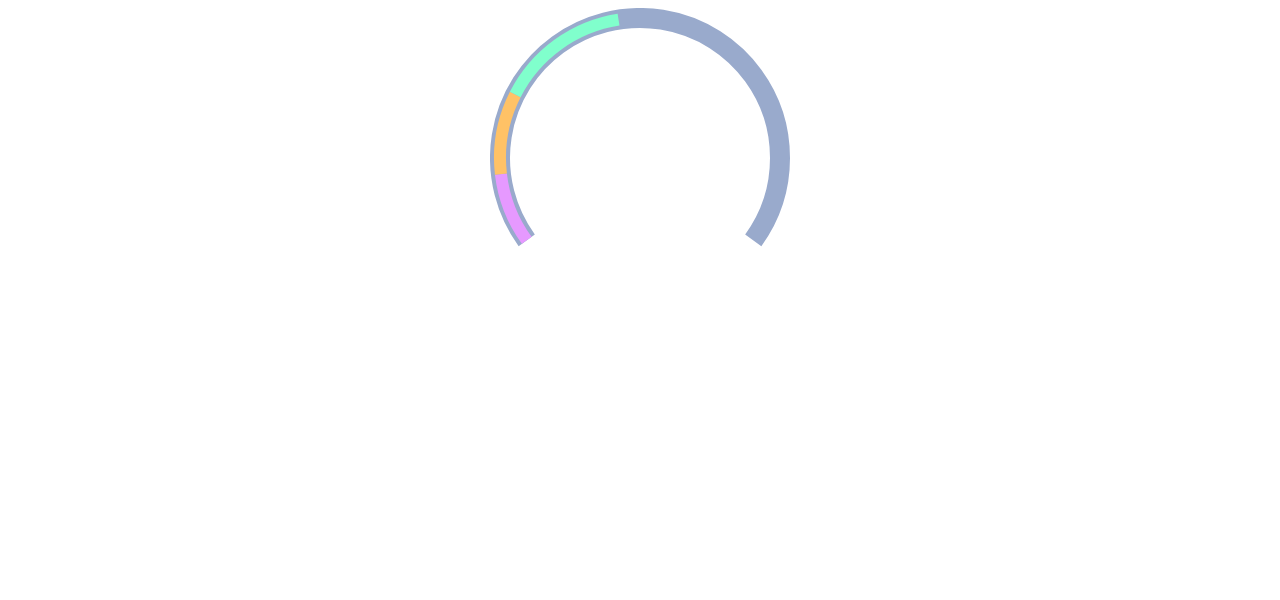
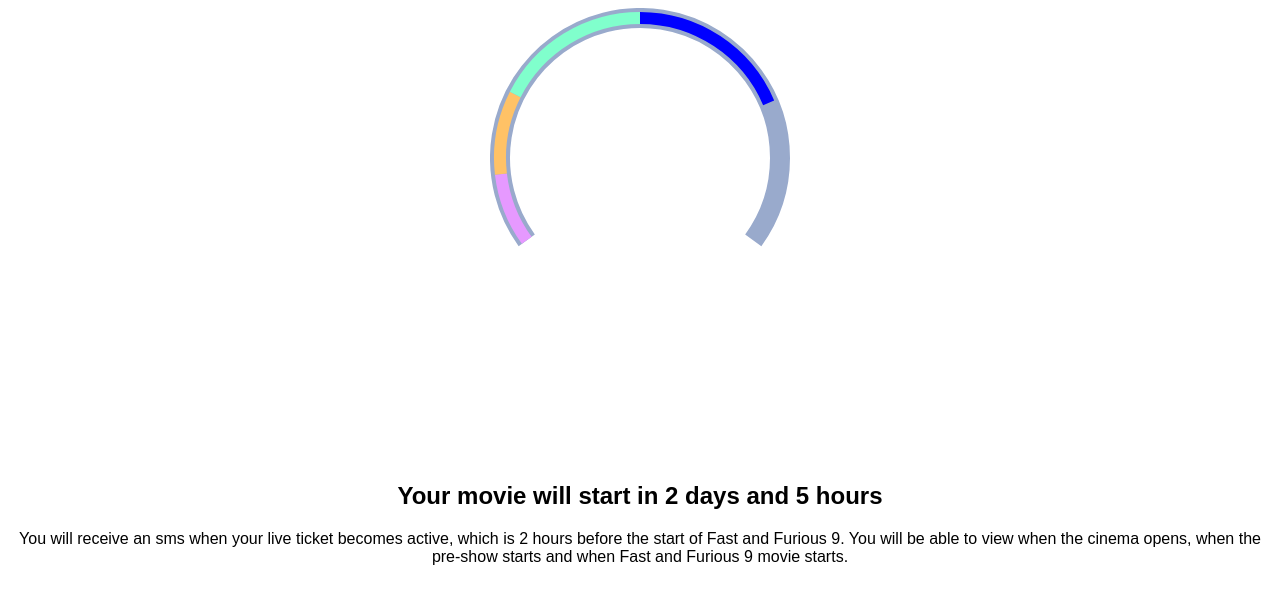
Before and after one commit to HuangStanley050/urban-funicular, a React (Create React App) app: page / in a window 1280 px wide. Shown: the top 600 px of the page. Built offline with nearby package versions, Linux system fonts and the light colour scheme.

Commit message:
place holder section

```diff
--- a/src/LivingTicket.js
+++ b/src/LivingTicket.js
@@ -1,4 +1,5 @@
 import React, { useEffect, useRef, useState } from "react";
+import PreLivingTicketTracker from "./PreLivingTicketTracker";
 import {
   getStartRange,
   findPercentageToStop,
@@ -50,13 +51,13 @@ const LivingTicket = () => {
     let eventTimes;
     let timeData;
     let stopPercentage;
-    let timeNow = new Date("2021/06/04 10:47");
+    let timeNow = new Date("2021/06/04 11:27");
     async function getSessionInfo() {
       let response = await fakeAPI();
 
       return response;
     }
-    console.log("running on mount");
+    //console.log("running on mount");
     eventTimes = await getSessionInfo();
     //console.log(eventTimes);
     timeData = getStartRange(eventTimes, timeNow, sectionDegrees);
@@ -93,6 +94,10 @@ const LivingTicket = () => {
   return (
     <div>
       <canvas ref={canvas} height="450" />
+      <PreLivingTicketTracker
+        movieTitle={"Fast and Furious 9"}
+        timeBeforeMovieStart={"2 days and 5 hours"}
+      />
     </div>
   );
 };
--- /dev/null
+++ b/src/PreLivingTicketTracker.js
@@ -0,0 +1,20 @@
+import React from "react";
+
+const PreLivingTicketTracker = (props) => {
+  return (
+    <div>
+      <div>
+        <h2>Your movie will start in {props.timeBeforeMovieStart}</h2>
+      </div>
+      <p>
+        {" "}
+        You will receive an sms when your live ticket becomes active, which is 2
+        hours before the start of {props.movieTitle}. You will be able to view
+        when the cinema opens, when the pre-show starts and when{" "}
+        {props.movieTitle} movie starts.
+      </p>
+    </div>
+  );
+};
+
+export default PreLivingTicketTracker;
```
